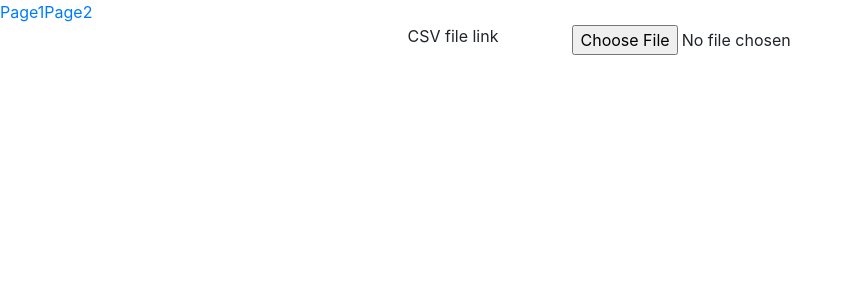
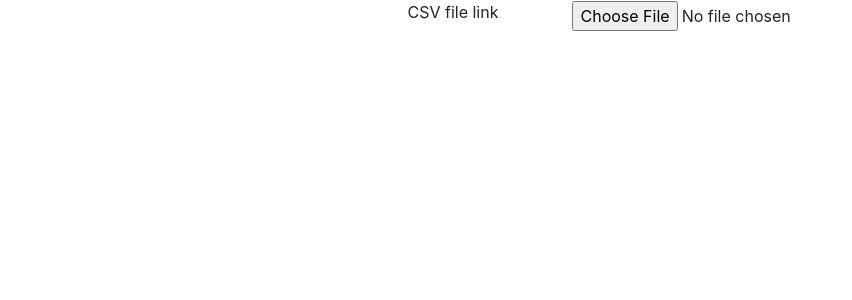
Before and after one commit to FRSummit2/React_CSV_Demo, a React (Create React App) app: page / in a window 1280 px wide. Shown: the top 300 px of the page, without its empty margins (0-852 px from the left). Built offline with nearby package versions, Linux system fonts and the light colour scheme.

Commit message:
back btn added

```diff
--- a/src/App.js
+++ b/src/App.js
@@ -1,5 +1,5 @@
 import React from 'react';
-import { BrowserRouter, NavLink } from 'react-router-dom';
+import { BrowserRouter } from 'react-router-dom';
 import Router from './router/Router'
 
 const App = () => {
@@ -7,10 +7,6 @@
         <div className="App">
             <BrowserRouter>
                 <div>
-                    <div className="header">
-                        <NavLink exact to="/">Page1</NavLink>
-                        <NavLink to="/page2">Page2</NavLink>
-                    </div>
                     <div className="content">
                         <Router />
                     </div>
--- a/src/components/Page2.js
+++ b/src/components/Page2.js
@@ -5,6 +5,7 @@
 import Scatter from './PlotScatter'
 import PlotBox from './PlotBox'
 import Histogram from './PlotHistogram'
+import { NavLink } from 'react-router-dom';
 
 const Page2 = () => {
 
@@ -25,6 +26,9 @@
 
     return (
         <div className="container-fluid">
+            <div className="header">
+                <NavLink exact to="/">Back to Home</NavLink>
+            </div>
             {
                 csvData ?
                     <>
```
